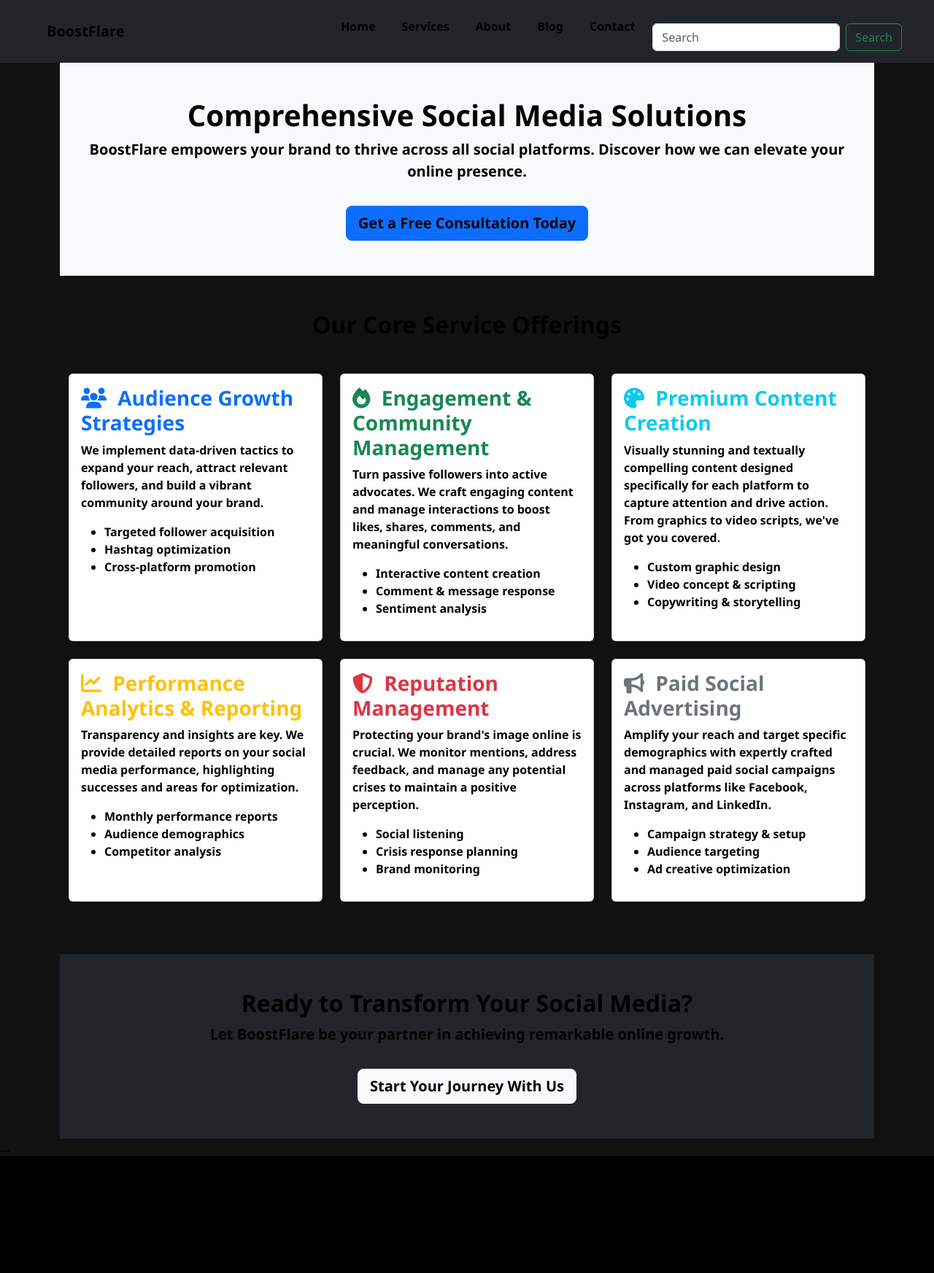
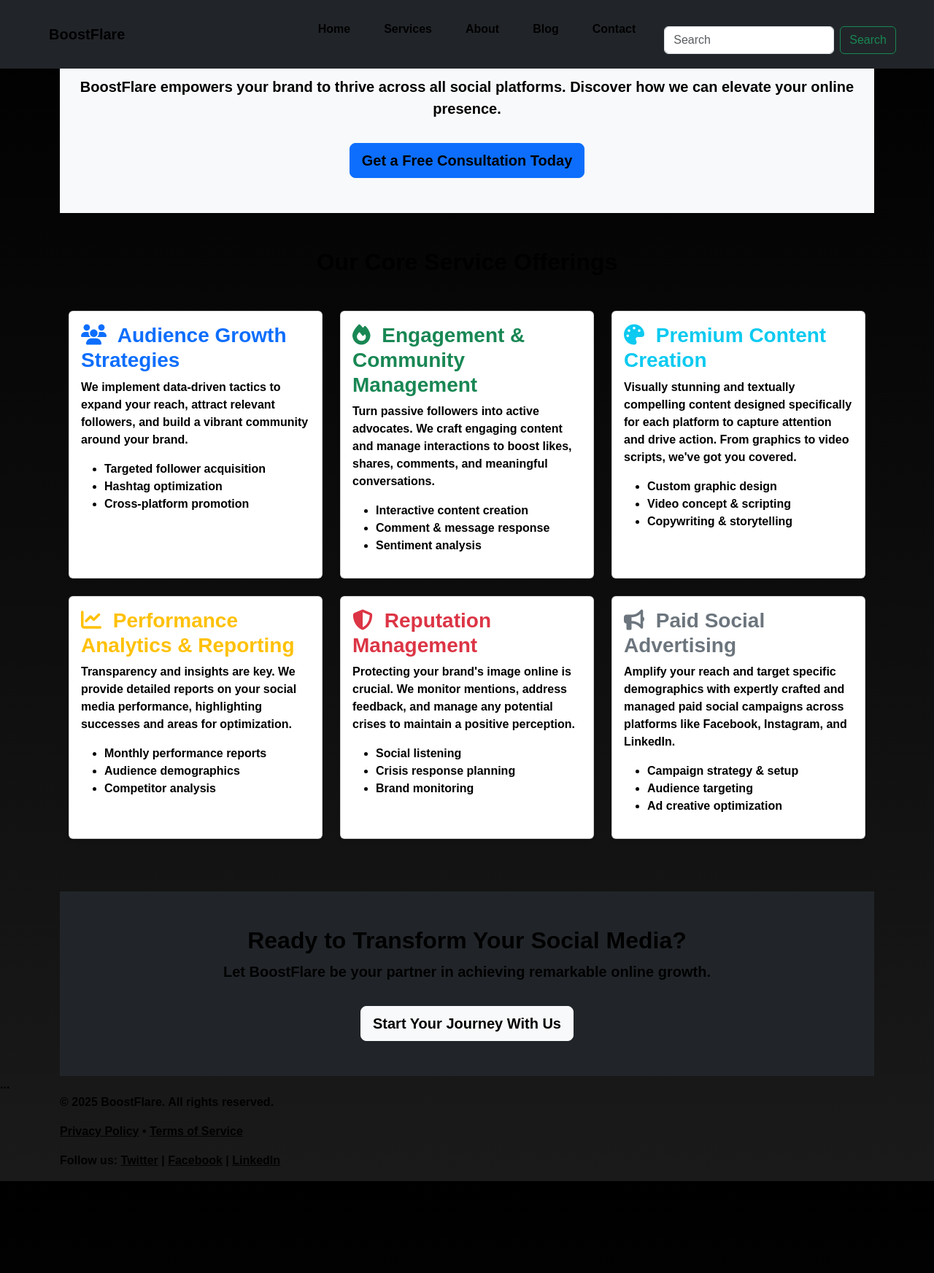
Before and after one commit to candra2012/BoostFlare, a Jekyll site: the page built from services.html, in a window 1280 px wide. Shown: the whole page at 73% size. Built offline with Jekyll 4.4.1, drawn with Linux system fonts in a browser that asks for light colours; after the commit the page ends 1619 px from its top, so only the background shows below that.

Commit message:
Update style.css

```diff
--- a/assets/css/style.css
+++ b/assets/css/style.css
@@ -1,153 +1,45 @@
-:root {
-  --deep-plum: #3e003e;
-  --rose-gold: #b76e79;
-  --white-text: #ffffff;
-  --hero-height: 100vh;
-}
+/* Global Styles */ body { margin: 0; font-family: 'Arial', sans-serif; background: linear-gradient(to bottom, #000000, #1a1a1a); color: #ffffff; font-weight: bold; }
 
-body {
-  margin: 0;
-  padding: 0;
-  font-family: 'Segoe UI', sans-serif;
-  background: #111; /* background global tetap ada */
-  color: var(--white-text); /* semua teks jadi putih */
-  font-weight: bold; /* teks tebal */
-}
+h1, h2, h3, h4, h5, h6, p, span, a { color: #ffffff; font-weight: bold; }
 
-/* ==== NAVIGATION ==== */
-header {
-  position: fixed;
-  top: 0;
-  left: 0;
-  width: 100%;
-  background: #000;
-  z-index: 1000;
-}
+/* Navbar */ .navbar { display: flex; justify-content: space-between; align-items: center; padding: 20px 40px; background-color: transparent; position: absolute; width: 100%; z-index: 1000; }
 
-.navbar {
-  display: flex;
-  justify-content: space-between;
-  align-items: center;
-  padding: 1em 2em;
-}
+.navbar a { color: #ffffff; text-decoration: none; margin: 0 15px; font-weight: bold; }
 
-.navbar a {
-  color: var(--white-text);
-  text-decoration: none;
-  margin-left: 20px;
-  font-weight: bold;
-}
+.hamburger { display: none; flex-direction: column; cursor: pointer; }
 
-/* Hamburger Menu */
-.hamburger {
-  display: none;
-  flex-direction: column;
-  cursor: pointer;
-}
+.hamburger span { height: 3px; width: 25px; background: #ffffff; margin: 4px 0; transition: 0.4s; }
 
-.hamburger span {
-  background: var(--white-text);
-  margin: 4px 0;
-  height: 3px;
-  width: 25px;
-  border-radius: 2px;
-}
+/* Hero Section */ .hero { height: 100vh; background: linear-gradient(to right, #000000, #1a1a1a); display: flex; flex-direction: column; justify-content: center; align-items: center; text-align: center; padding: 0 20px; }
 
-/* ==== HERO ==== */
-.hero {
-  height: var(--hero-height);
-  display: flex;
-  justify-content: center;
-  align-items: center;
-  background: linear-gradient(to bottom right, #2b002b, #000);
-  text-align: center;
-  padding: 0 20px;
-}
+.hero h1 { font-size: 3em; margin-bottom: 0.5em; }
 
-.hero h1 {
-  font-size: 3em;
-  line-height: 1.2;
-  color: var(--white-text);
-}
+.hero p { font-size: 1.2em; max-width: 600px; line-height: 1.6em; }
 
-/* ==== ZIGZAG SECTION ==== */
-.zigzag-section {
-  opacity: 0;
-  transition: opacity 0.8s ease-out;
-  margin-bottom: 60px;
-}
+/* Zigzag Section */ .zigzag-section { padding: 80px 20px; background: #111111; display: flex; flex-direction: column; gap: 60px; }
 
-.zigzag-section.visible {
-  opacity: 1;
-}
+.zigzag-content { display: flex; flex-direction: row; align-items: center; gap: 40px; flex-wrap: wrap; }
 
-.zigzag-content {
-  display: flex;
-  flex-wrap: wrap;
-  align-items: center;
-  justify-content: center;
-  gap: 40px;
-  max-width: 1200px;
-  margin: 0 auto;
-  padding: 20px;
-}
+.zigzag-img { flex: 1 1 45%; max-width: 100%; transform: translateX(100%); transition: transform 0.8s ease-out, opacity 0.8s ease-out; }
 
-.zigzag-img {
-  flex: 1 1 500px;
-  max-width: 600px;
-  width: 100%;
-  height: auto;
-  animation: slideInLeft 1s ease-out forwards;
-}
+.zigzag-text { flex: 1 1 45%; font-size: 1.1em; line-height: 1.8em; color: #ffffff; font-weight: bold; }
 
-.zigzag-content p {
-  flex: 1 1 500px;
-  font-size: 1.1em;
-  line-height: 1.8;
-  color: var(--white-text);
-  font-weight: bold;
-}
+.animate-slide-left { transform: translateX(0); opacity: 1; }
 
-/* Animasi hanya untuk gambar */
-@keyframes slideInLeft {
-  from {
-    transform: translateX(-100%);
-    opacity: 0;
-  }
-  to {
-    transform: translateX(0);
-    opacity: 1;
-  }
-}
+/* Responsive */ @media (max-width: 768px) { .zigzag-content { flex-direction: column; }
 
-/* ==== FOOTER ==== */
-footer {
-  background-color: #000;
-  padding: 20px;
-  text-align: center;
-  color: var(--white-text);
-}
+.hero h1 { font-size: 2em; }
 
-/* ==== RESPONSIVE ==== */
-@media (max-width: 768px) {
-  .hamburger {
-    display: flex;
-  }
+.hero p { font-size: 1em; }
 
-  .navbar {
-    flex-direction: column;
-    align-items: flex-start;
-  }
+.hamburger { display: flex; }
 
-  .zigzag-content {
-    flex-direction: column;
-  }
+.navbar-menu { display: none; flex-direction: column; background: rgba(0, 0, 0, 0.9); position: absolute; top: 60px; right: 0; width: 100%; text-align: center; }
 
-  .zigzag-img {
-    max-width: 100%;
-  }
+.navbar-menu a { padding: 15px 0; border-bottom: 1px solid #333; }
 
-  .hero h1 {
-    font-size: 2em;
-  }
-    }
+.navbar-menu.active { display: flex; } }
+
+/* Image Appearance Trigger */ .zigzag-img.animate-slide-left { transform: translateX(0); opacity: 1; }
+
+/* Optional: Smooth scroll */ html { scroll-behavior: smooth; }
```
